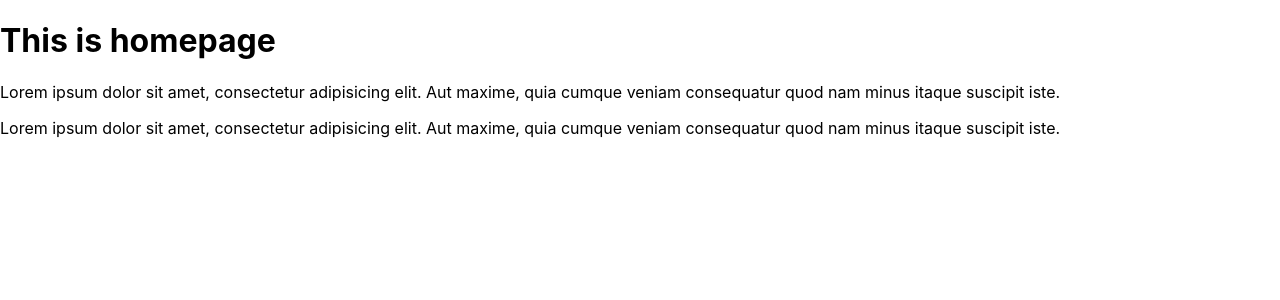
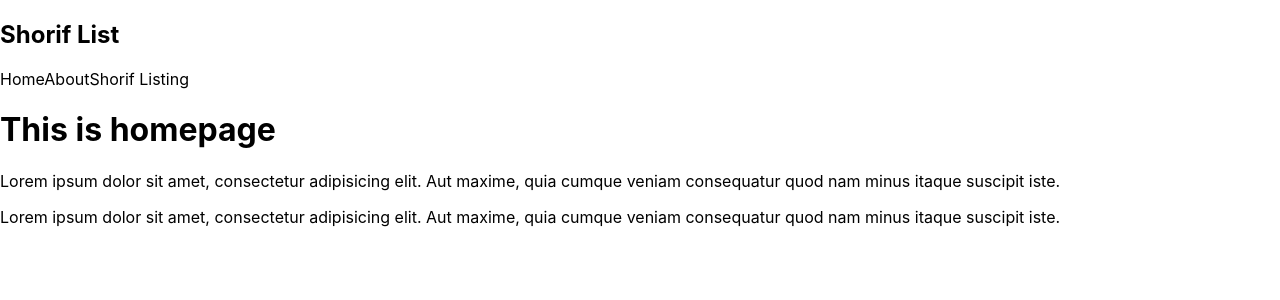
Before and after one commit to khanshorif331/nextjs-basic, a Next.js app: page / in a window 1280 px wide. Shown: the top 300 px of the page. Built offline with nearby package versions, Linux system fonts and the light colour scheme.

Commit message:
updated some issue

```diff
--- a/components/Navbar.js
+++ b/components/Navbar.js
@@ -6,7 +6,7 @@ const Navbar = () => {
 			</div>
 			<a>Home</a>
 			<a>About</a>
-			<a>Shorif Listing Listing</a>
+			<a>Shorif Listing</a>
 		</nav>
 	)
 }
--- a/pages/index.js
+++ b/pages/index.js
@@ -1,10 +1,12 @@
 import Head from 'next/head'
 import Image from 'next/image'
+import Navbar from '../components/Navbar'
 import styles from '../styles/Home.module.css'
 
 export default function Home() {
 	return (
 		<div>
+			<Navbar></Navbar>
 			<h1>This is homepage</h1>
 			<p>
 				Lorem ipsum dolor sit amet, consectetur adipisicing elit. Aut
```
